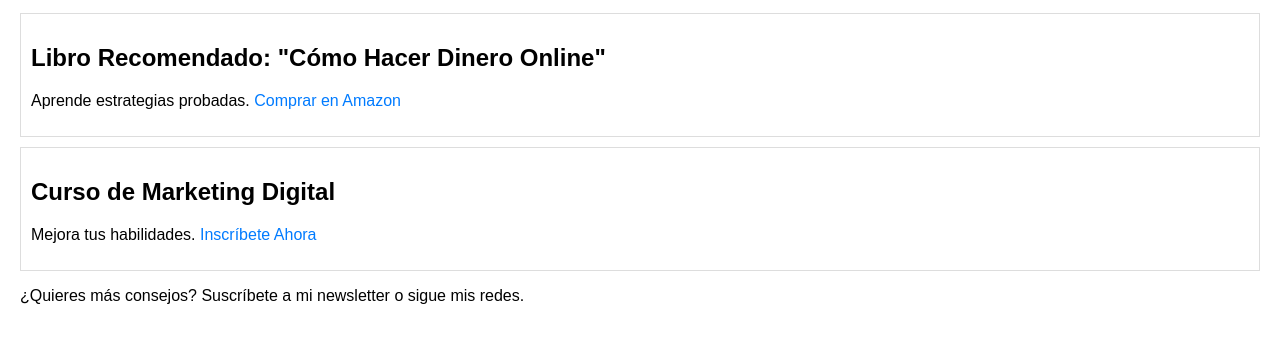
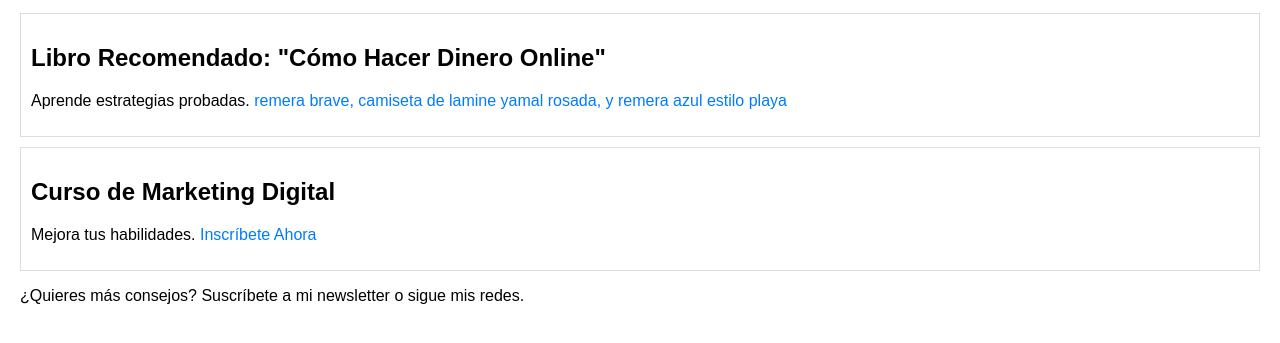
Before and after one commit to ramirocab/mi-nuevo-emprendimiento, a plain HTML site: page index.html in a window 1280 px wide. Shown: the part 101-444 px from the top of the page. Drawn offline with Linux system fonts and the light colour scheme.

Commit message:
vendo remeras

```diff
--- a/index.html
+++ b/index.html
@@ -3,7 +3,7 @@
 <head>
     <meta charset="UTF-8">
     <meta name="viewport" content="width=device-width, initial-scale=1.0">
-    <title>Mi Página para Ganar Dinero</title>
+    <title>camisetas de futbol y para salir</title>
     <style>
         body { font-family: Arial, sans-serif; margin: 20px; }
         h1 { color: #333; }
@@ -17,7 +17,7 @@
 
     <div class="product">
         <h2>Libro Recomendado: "Cómo Hacer Dinero Online"</h2>
-        <p>Aprende estrategias probadas. <a href="https://www.amazon.com/affiliate-link-aqui" target="_blank">Comprar en Amazon</a></p>
+        <p>Aprende estrategias probadas. <a href="https://www.amazon.com/affiliate-link-aqui" target="_blank">remera brave, camiseta de lamine yamal rosada, y remera azul estilo playa</a></p>
     </div>
 
     <div class="product">
```
